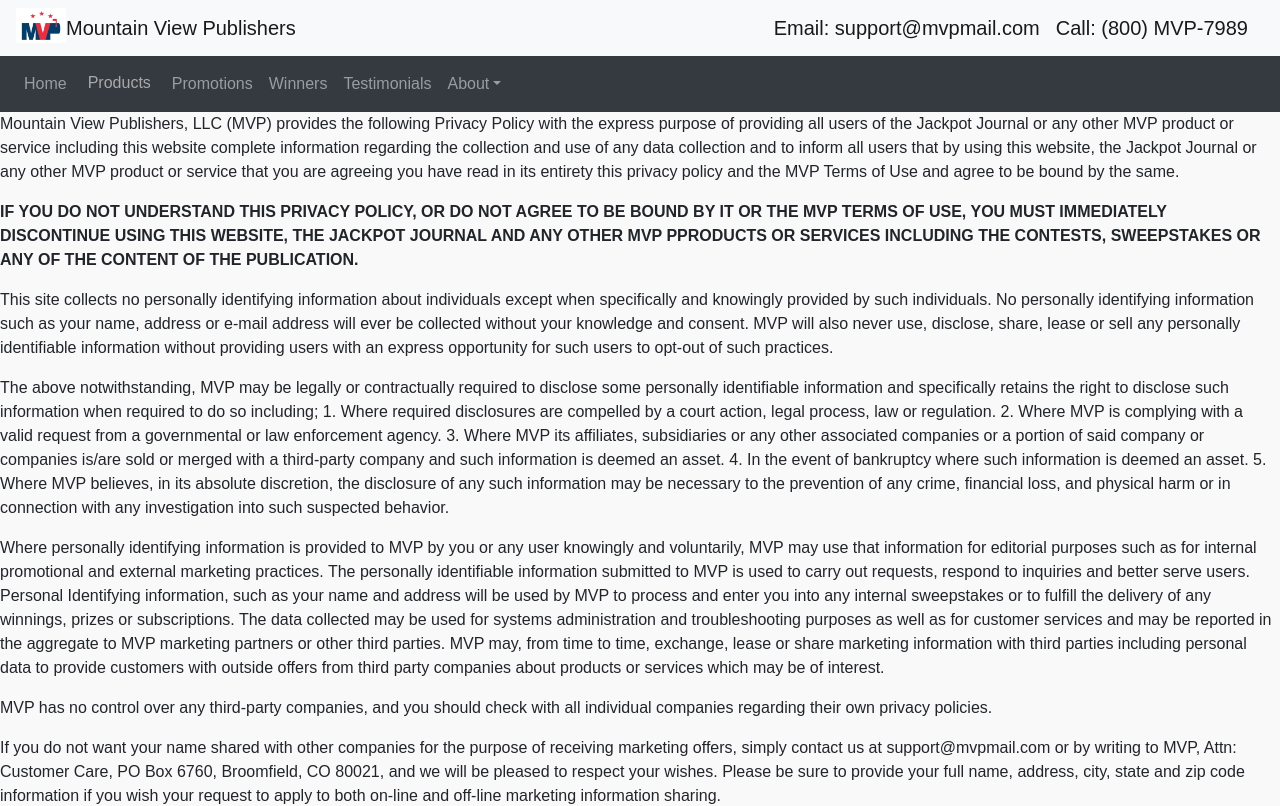
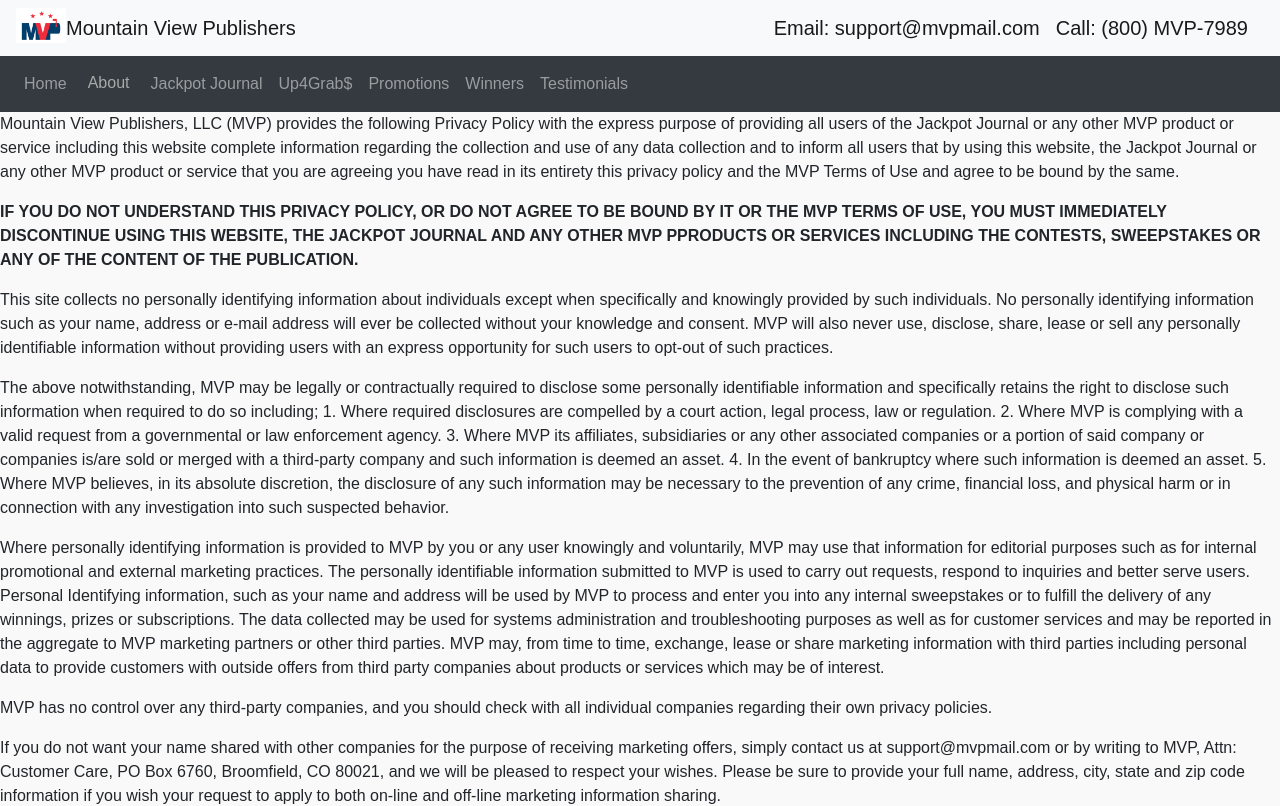
Before and after one commit to GarthStevens5/MVP-Site, a React (Create React App) app: page /privacy in a window 1280 px wide. Shown: the top 806 px of the page. Built offline with nearby package versions, Linux system fonts and the light colour scheme.

Commit message:
touched up navbar

```diff
--- a/package.json
+++ b/package.json
@@ -16,6 +16,7 @@
     "react-dom": "^16.12.0",
     "react-grid-gallery": "^0.5.5",
     "react-hover-image": "^1.0.1",
+    "react-image": "^2.4.0",
     "react-responsive": "^8.0.3",
     "react-router": "^5.1.2",
     "react-router-bootstrap": "^0.25.0",
--- a/src/components/Header.js
+++ b/src/components/Header.js
@@ -2,7 +2,6 @@
 import Navbar from 'react-bootstrap/Navbar';
 import Nav from 'react-bootstrap/Nav';
 import logo from '../MVP_Logo_noText.png'
-import NavDropdown from 'react-bootstrap/NavDropdown';
 import { BrowserRouter as Router, Route, Switch } from "react-router-dom";
 import JackpotJournal from './JackpotJournal';
 import Up4Grabs from './Up4Grabs';
@@ -89,27 +88,7 @@
           <Nav className="mr-auto">
             <Nav.Link href="/" className="nav-link">Home</Nav.Link>
       <Dropdown className="d-inline-block" onMouseOver={this.onMouseEnter} onMouseLeave={this.onMouseLeave} isOpen={this.state.dropdownOpen} toggle={this.toggle}>
-        <DropdownToggle >
-          Products
-        </DropdownToggle>
-        <DropdownMenu>
-          <DropdownItem href="/jackpot-journal">Jackpot Journal</DropdownItem>
-          <DropdownItem divider />
-          <DropdownItem href="/Up4Grabs">Up4Grab$</DropdownItem>
-        </DropdownMenu>
-      </Dropdown>
-            <Nav.Link href="/promotions">Promotions</Nav.Link>
-            <Nav.Link href="/winners">Winners</Nav.Link>
-            <Nav.Link href="/testimonials">Testimonials</Nav.Link>
-            <NavDropdown title="About" id="basic-nav-dropdown">
-              <NavDropdown.Item href="#action/3.1">FAQs</NavDropdown.Item>
-              <NavDropdown.Item href="#action/3.2">Contact</NavDropdown.Item>
-              <NavDropdown.Item href="/privacy">Privacy</NavDropdown.Item>
-              <NavDropdown.Divider />
-              <NavDropdown.Item href="#action/3.4">BBB Certification</NavDropdown.Item>
-            </NavDropdown>
-            {/* <Dropdown className="d-inline-block" onMouseOver2={this.onMouseEnter2} onMouseLeave2={this.onMouseLeave2} isOpen={this.state2.dropdown2Open} toggle={this.toggle2}>
-        <DropdownToggle >
+      <DropdownToggle >
           About
         </DropdownToggle>
         <DropdownMenu>
@@ -121,7 +100,12 @@
           <DropdownItem divider />
           <DropdownItem href="/BBB">BBB Certification</DropdownItem>
         </DropdownMenu>
-      </Dropdown> */}
+      </Dropdown>
+            <Nav.Link href="/jackpot-journal">Jackpot Journal</Nav.Link>
+            <Nav.Link href="/up4grabs">Up4Grab$</Nav.Link>
+            <Nav.Link href="/promotions">Promotions</Nav.Link>
+            <Nav.Link href="/winners">Winners</Nav.Link>
+            <Nav.Link href="/testimonials">Testimonials</Nav.Link>
           </Nav>
         </Navbar.Collapse>
       </Navbar>
--- a/src/components/JackpotJournal.js
+++ b/src/components/JackpotJournal.js
@@ -18,7 +18,6 @@
 export class JackpotJournal extends React.Component {
 
   render(){
-
     $("img.preview").mouseout(
       function(){
         $(".preview").html( $("<img>").attr("src", {Icon1}) );
@@ -40,8 +39,10 @@
         $("img.zoom").mouseout(
         function(){
           $(".preview").html( $("<img>").attr("src", {IconP}),("rel", {IconP}) );
+
         }
       );
+
       (function() {
         var allimgs = document.images;
         for (var i = 0; i < allimgs.length; i++) {
@@ -52,11 +53,13 @@
     })();
     });
   return(
+
     <div className="JackpotJournal">
       <div className="JackpotLeft">
         <div className="placeholder">
           <div class="preview">
-            <img onerror="this.onerror=null;this.src={Icon1};" className="PVImg" rel="/static/media/1JJ2019.95cb5aaf.png" alt="Hello" title="Hello" src="https://ik.imagekit.io/demo/img/tr:di-default-image.jpg/original-image.jpg"></img>
+          <script src="https://unpkg.com/react-image/umd/index.js"></script>
+            <img onError={this.addDefaultSrc} className="img-responsive" src={Icon1} alt="" rel="/static/media/1JJ2019.95cb5aaf.png"></img>
           </div>
         </div>
         <div className="JackpotText">
```
Also changed, not shown: 1 other file (tests, documents, lock files or other folders).
